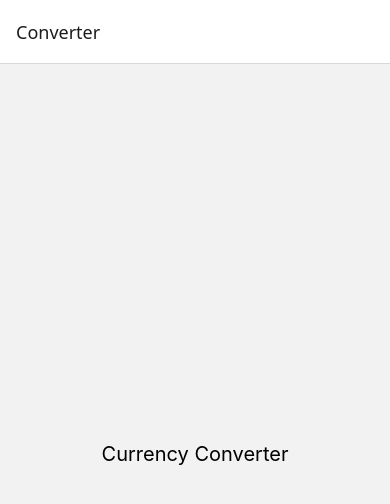
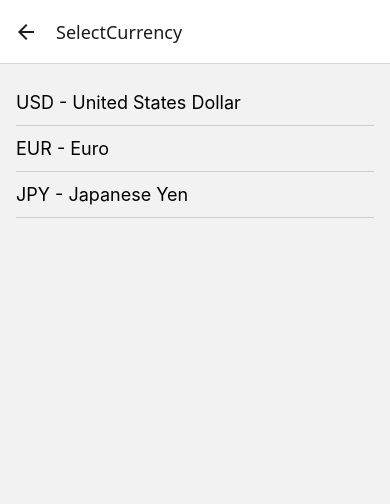
Before and after one commit to YuriiBoltukov/currencyConverter, a React Native app: screen /SelectCurrency in a window 390 px wide. Shown: the top 504 px of the page. Built offline with nearby package versions, Linux system fonts and the light colour scheme.

Commit message:
feat: navigation

```diff
--- a/App.tsx
+++ b/App.tsx
@@ -2,14 +2,17 @@ import React from 'react';
 import { NavigationContainer } from '@react-navigation/native';
 import { createNativeStackNavigator } from '@react-navigation/native-stack';
 import CurrencyConverterScreen from './src/screens/CurrencyConverterScreen';
+import CurrencySelectionScreen from './src/screens/CurrencySelectionScreen';
+import { RootStackParamList } from './src/types/navigation';
 
-const Stack = createNativeStackNavigator();
+const Stack = createNativeStackNavigator<RootStackParamList>();
 
 export default function App() {
   return (
     <NavigationContainer>
       <Stack.Navigator>
         <Stack.Screen name="Converter" component={CurrencyConverterScreen} />
+        <Stack.Screen name="SelectCurrency" component={CurrencySelectionScreen} />
       </Stack.Navigator>
     </NavigationContainer>
   );
--- a/package.json
+++ b/package.json
@@ -19,10 +19,14 @@
     "react": "19.0.0",
     "react-native": "0.79.2",
     "react-native-safe-area-context": "5.4.0",
-    "react-native-screens": "~4.10.0"
+    "react-native-screens": "~4.10.0",
+    "react-dom": "19.0.0",
+    "react-native-web": "^0.20.0",
+    "@expo/metro-runtime": "~5.0.4"
   },
   "devDependencies": {
     "@babel/core": "^7.25.2",
+    "@types/lodash": "^4.17.16",
     "@types/react": "~19.0.10",
     "typescript": "~5.8.3"
   },
--- a/src/screens/CurrencyConverterScreen.tsx
+++ b/src/screens/CurrencyConverterScreen.tsx
@@ -1,21 +1,38 @@
-import React from 'react';
-import { View, Text, StyleSheet } from 'react-native';
+import React, { useState, useEffect } from 'react';
+import { View, Text, Button, StyleSheet } from 'react-native';
+import { useNavigation, useRoute, RouteProp } from '@react-navigation/native';
+import { RootStackParamList } from '../types/navigation';
+import { CurrencyItem } from '../types/currency';
+import { NativeStackNavigationProp } from '@react-navigation/native-stack';
+
+type NavigationProp = NativeStackNavigationProp<RootStackParamList, 'Converter'>;
+type RouteType = RouteProp<RootStackParamList, 'Converter'>;
 
 export default function CurrencyConverterScreen() {
+  const navigation = useNavigation<NavigationProp>();
+  const route = useRoute<RouteType>();
+
+  const [selectedCurrency, setSelectedCurrency] = useState<CurrencyItem | null>(null);
+
+  useEffect(() => {
+    if (route.params?.selectedCurrency) {
+      setSelectedCurrency(route.params.selectedCurrency);
+    }
+  }, [route.params?.selectedCurrency]);
+
   return (
     <View style={styles.container}>
-      <Text style={styles.text}>Currency Converter</Text>
+      <Text style={styles.label}>Выбранная валюта:</Text>
+      <Text style={styles.currency}>
+        {selectedCurrency ? `${selectedCurrency.code} - ${selectedCurrency.name}` : 'Ничего не выбрано'}
+      </Text>
+      <Button title="Выбрать валюту" onPress={() => navigation.navigate('SelectCurrency')} />
     </View>
   );
 }
 
 const styles = StyleSheet.create({
-  container: {
-    flex: 1,
-    justifyContent: 'center',
-    alignItems: 'center',
-  },
-  text: {
-    fontSize: 20,
-  },
+  container: { flex: 1, justifyContent: 'center', alignItems: 'center' },
+  label: { fontSize: 18, marginBottom: 10 },
+  currency: { fontSize: 20, marginBottom: 20 },
 });
--- /dev/null
+++ b/src/screens/CurrencySelectionScreen.tsx
@@ -0,0 +1,42 @@
+import React from 'react';
+import { View, Text, FlatList, TouchableOpacity, StyleSheet } from 'react-native';
+import { useNavigation } from '@react-navigation/native';
+import { NativeStackNavigationProp } from '@react-navigation/native-stack';
+import { RootStackParamList } from '../types/navigation';
+import { CurrencyItem } from '../types/currency';
+
+const currencies: CurrencyItem[] = [
+  { code: 'USD', name: 'United States Dollar' },
+  { code: 'EUR', name: 'Euro' },
+  { code: 'JPY', name: 'Japanese Yen' },
+];
+
+type NavigationProp = NativeStackNavigationProp<RootStackParamList, 'SelectCurrency'>;
+
+export default function CurrencySelectionScreen() {
+  const navigation = useNavigation<NavigationProp>();
+
+  const handleSelect = (currency: CurrencyItem) => {
+    navigation.navigate('Converter', { selectedCurrency: currency });
+  };
+
+  return (
+    <View style={styles.container}>
+      <FlatList
+        data={currencies}
+        keyExtractor={(item) => item.code}
+        renderItem={({ item }) => (
+          <TouchableOpacity onPress={() => handleSelect(item)} style={styles.item}>
+            <Text style={styles.text}>{item.code} - {item.name}</Text>
+          </TouchableOpacity>
+        )}
+      />
+    </View>
+  );
+}
+
+const styles = StyleSheet.create({
+  container: { flex: 1, padding: 16 },
+  item: { paddingVertical: 12, borderBottomWidth: 1, borderColor: '#ccc' },
+  text: { fontSize: 18 },
+});
--- /dev/null
+++ b/src/types/navigation.ts
@@ -0,0 +1,6 @@
+import { CurrencyItem } from './currency';
+
+export type RootStackParamList = {
+  Converter: { selectedCurrency?: CurrencyItem };
+  SelectCurrency: undefined;
+};
```
Also changed, not shown: 1 other file (tests, documents, lock files or other folders).
